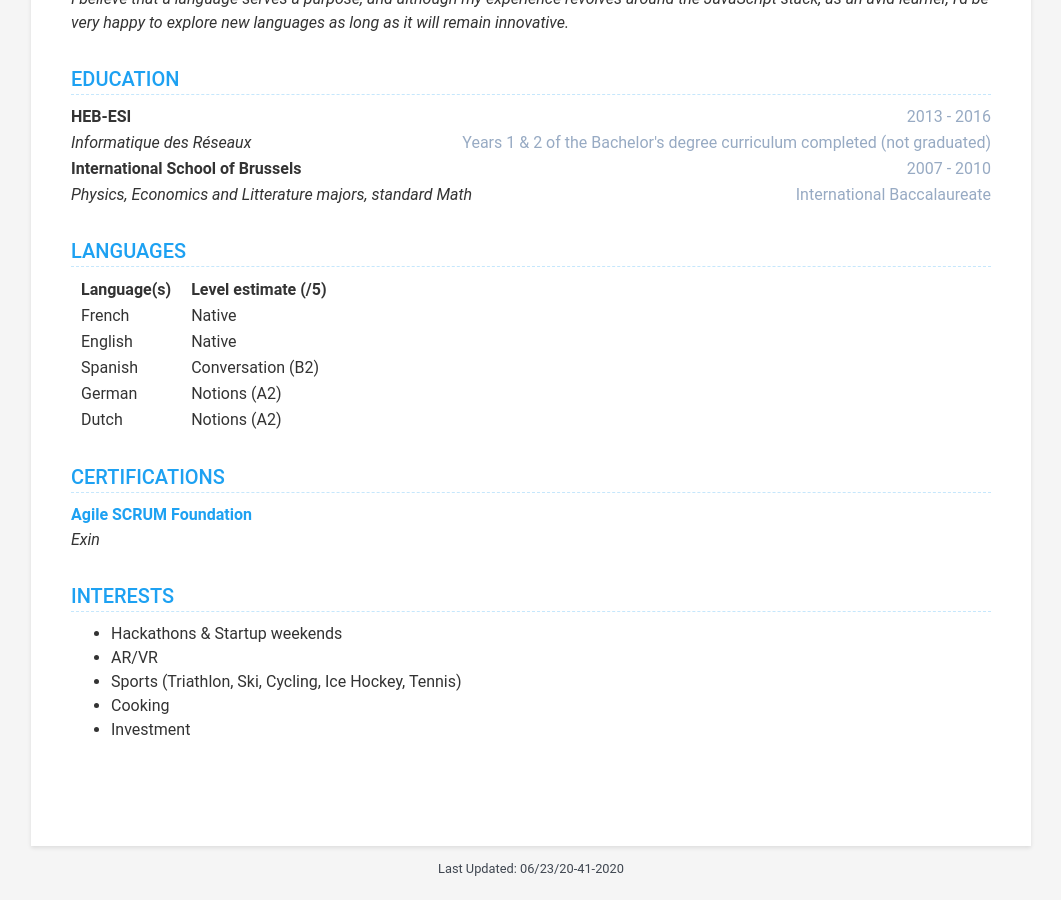
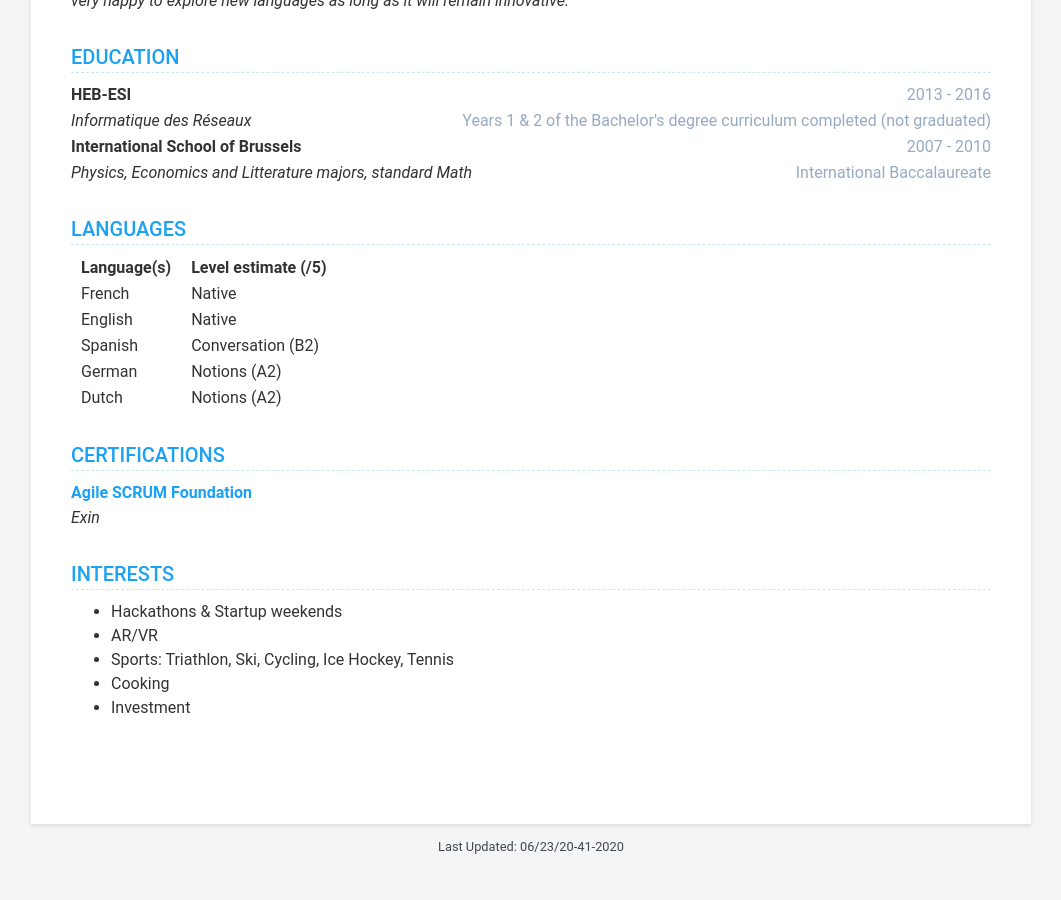
Before and after one commit to romdj/romdj.github.io, a Jekyll site: the page built from index.html, in a window 1280 px wide and 900 px high, scrolled down 1680 px. Shown: the whole window, without its empty margins (109-1170 px from the left). Built offline with Jekyll 4.4.1, drawn with Linux system fonts in a browser that asks for light colours; nearby versions of some CDN libraries; after the commit the page ends 2558 px from its top, so only the background shows below that.

Commit message:
changing display of interest.sports, driver's lic

```diff
--- a/_data/data.yml
+++ b/_data/data.yml
@@ -68,7 +68,7 @@
       link:
     - item: AR/VR
       link:
-    - item: Sports (Triathlon, Ski, Cycling, Ice Hockey, Tennis)
+    - item: 'Sports: Triathlon, Ski, Cycling, Ice Hockey, Tennis'
       link:
     - item: Cooking
       link:
--- a/_includes/contact.html
+++ b/_includes/contact.html
@@ -42,7 +42,8 @@
 
     {% if contact.website.display %}
     <li class="website"><i class="fas fa-globe"></i>
-        <a href="https://{{ contact.website.title }}" target="_blank">{{ contact.website.title }} <i>(Under Construction)</i></a>
+        <a href="https://{{ contact.website.title }}" target="_blank">{{ contact.website.title }} <i>(Under
+                Construction)</i></a>
     </li>
     {% endif %}
 
@@ -102,8 +103,9 @@
     </li>
     {% endif %}
     {% if contact.driverLicense.display %}
-    <h3 class="title">
+    <li class="driverslicense">
         <i class="fas fa-car"></i>
-        Driver's License: {{ contact.driverLicense.title }}</h3>
+        Driver's License: {{ contact.driverLicense.title }}
+    </li>
     {% endif %}
 </ul>
```
